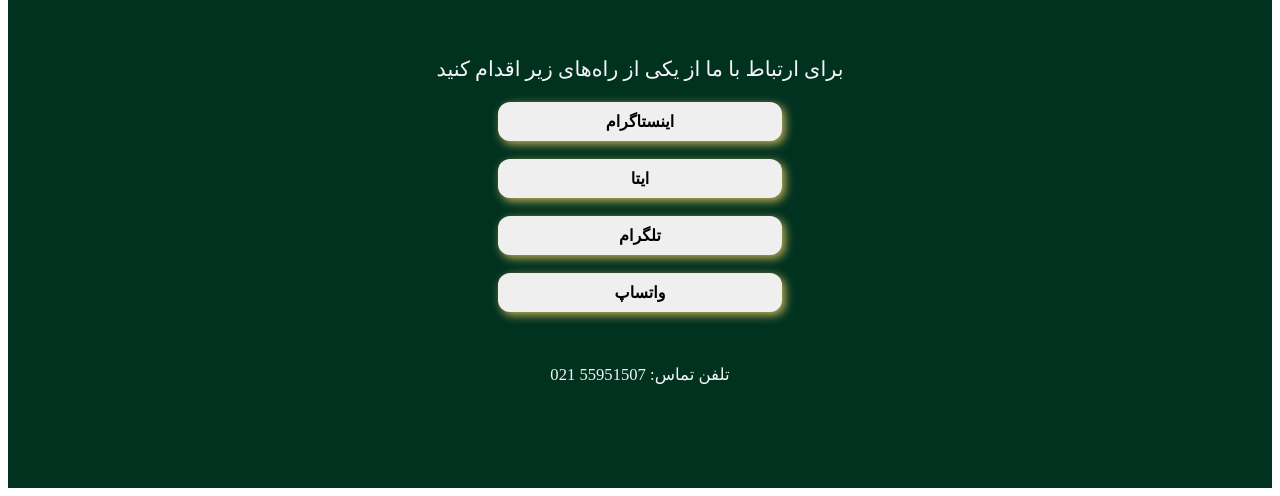
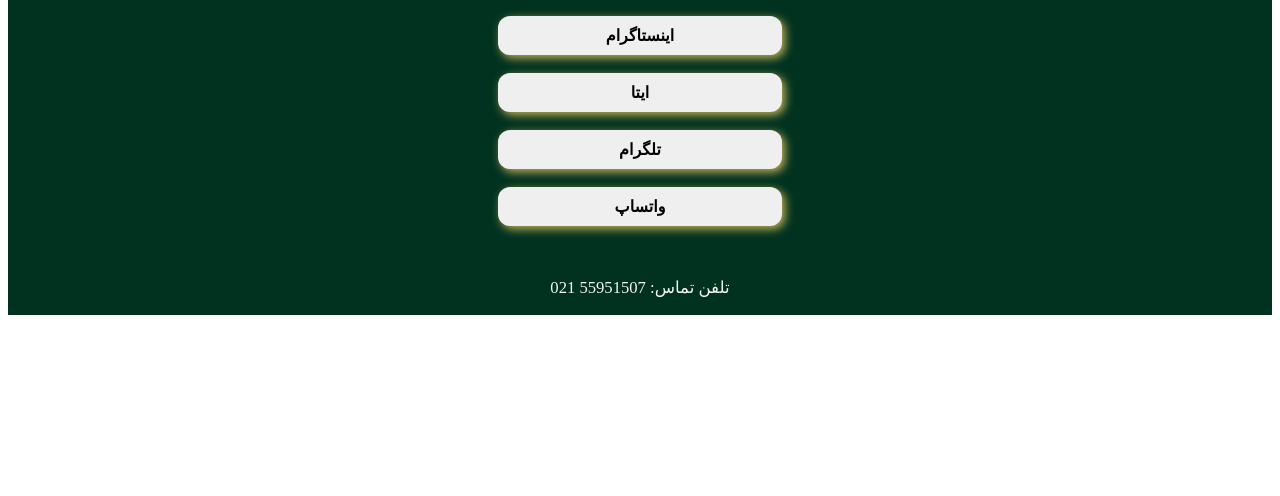
Before and after one commit to StargirlNzz/KasaPages, a plain HTML site: page index.html in a window 1280 px wide. Shown: the part 400-896 px from the top of the page. After the commit the page ends 800 px from the top, so only its background shows below. Drawn offline with Linux system fonts and the light colour scheme.

Commit message:
some changes added

```diff
--- a/Styles.css
+++ b/Styles.css
@@ -3,7 +3,7 @@
     flex-direction: column;
     justify-content: center;
     align-items: center;
-    height: 110vh;
+    /* height: 110vh; */
     background-color: #013220;
  }
 
```
